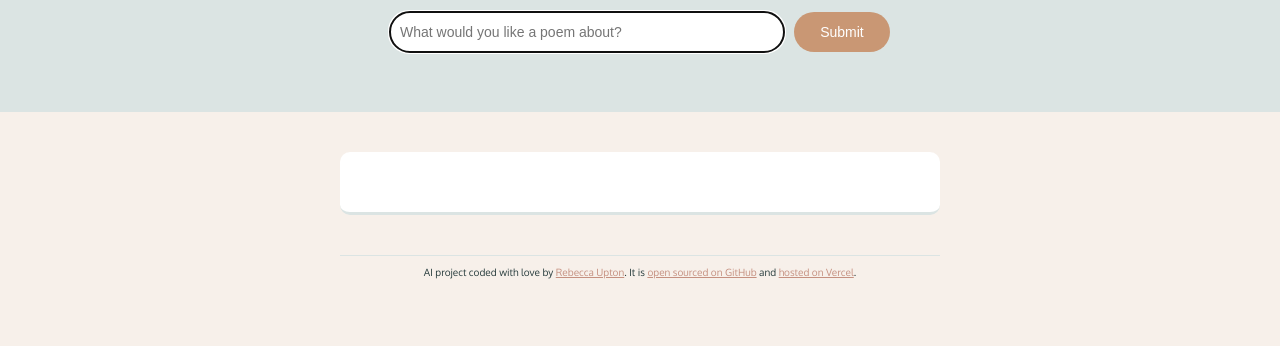
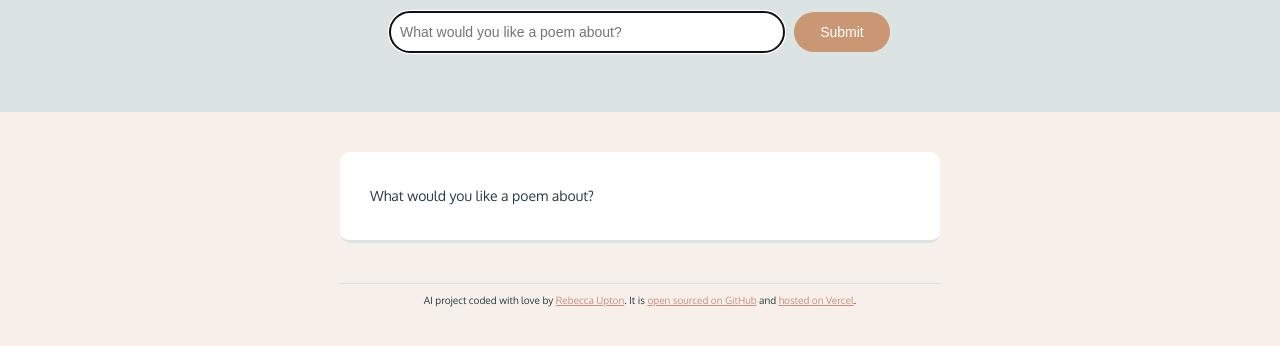
Before and after one commit to reb84/poem-generator, a plain HTML site: page index.html in a window 1280 px wide. Shown: the part 160-506 px from the top of the page. Drawn offline with nearby package versions, Linux system fonts and the light colour scheme.

Commit message:
Update index.html

```diff
--- a/index.html
+++ b/index.html
@@ -33,7 +33,7 @@
       </form>
     </div>
     <div class="second-half">
-      <div class="poem" id="poem"></div>
+      <div class="poem" id="poem">What would you like a poem about?</div>
 
       <footer>
         AI project coded with love by
```
